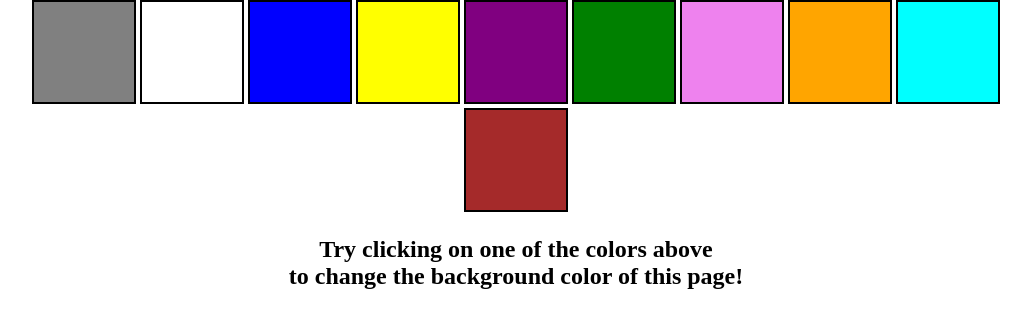
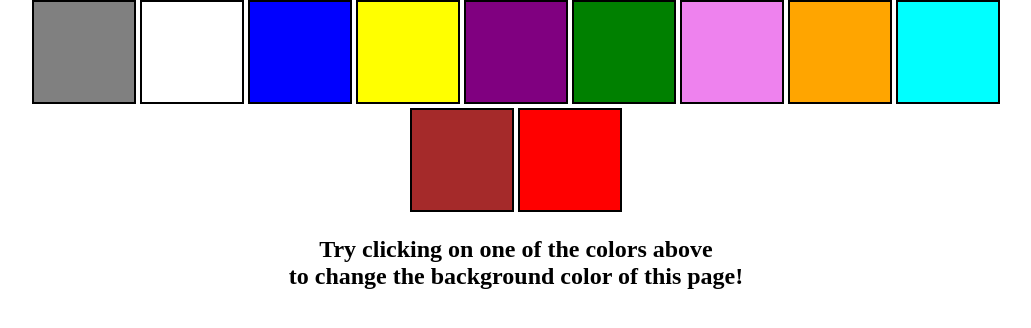
Before and after one commit to anurag128/color-changer-, a plain HTML site: page Index.html in a window 1280 px wide. Shown: the part 158-486 px from the top of the page, without its empty margins (124-1155 px from the left). Drawn offline with Linux system fonts and the light colour scheme.

Commit message:
added new color

```diff
--- a/Index.html
+++ b/Index.html
@@ -20,6 +20,7 @@
       <span class="button" id="orange"></span>
       <span class="button" id="cyan"></span>
       <span class="button" id="brown"></span>
+      <span class="button" id="red"></span>
 
 
       <h2>
--- a/javascript.js
+++ b/javascript.js
@@ -46,5 +46,9 @@ buttons.forEach(function(button){
             body.style.backgroundColor =e.target.id;
 
         }
+        if(e.target.id === 'red'){
+            body.style.backgroundColor =e.target.id;
+
+        }
     })
 });
--- a/style.css
+++ b/style.css
@@ -47,3 +47,6 @@ span{
 #brown{
     background-color: brown;
 }
+#red{
+    background-color: red;
+}
```
